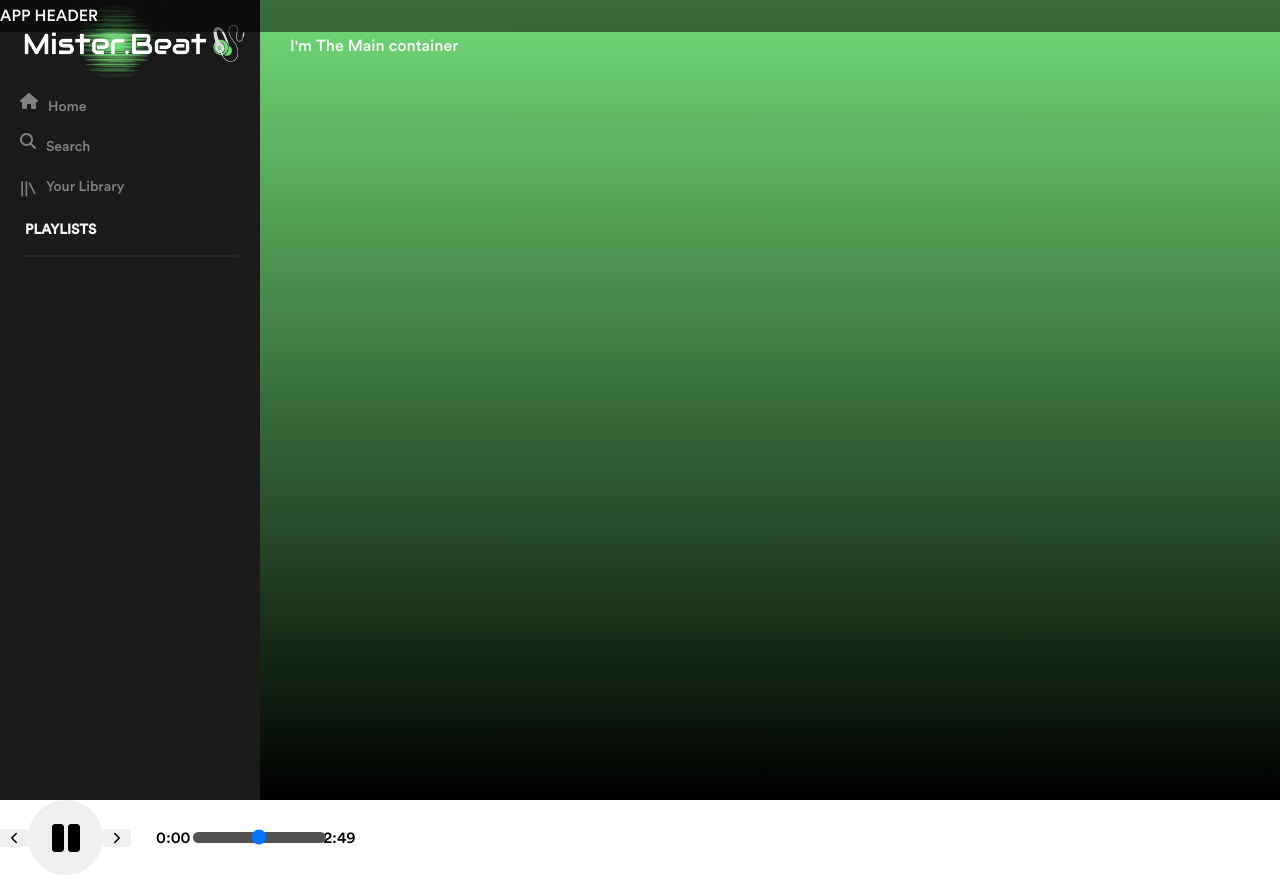
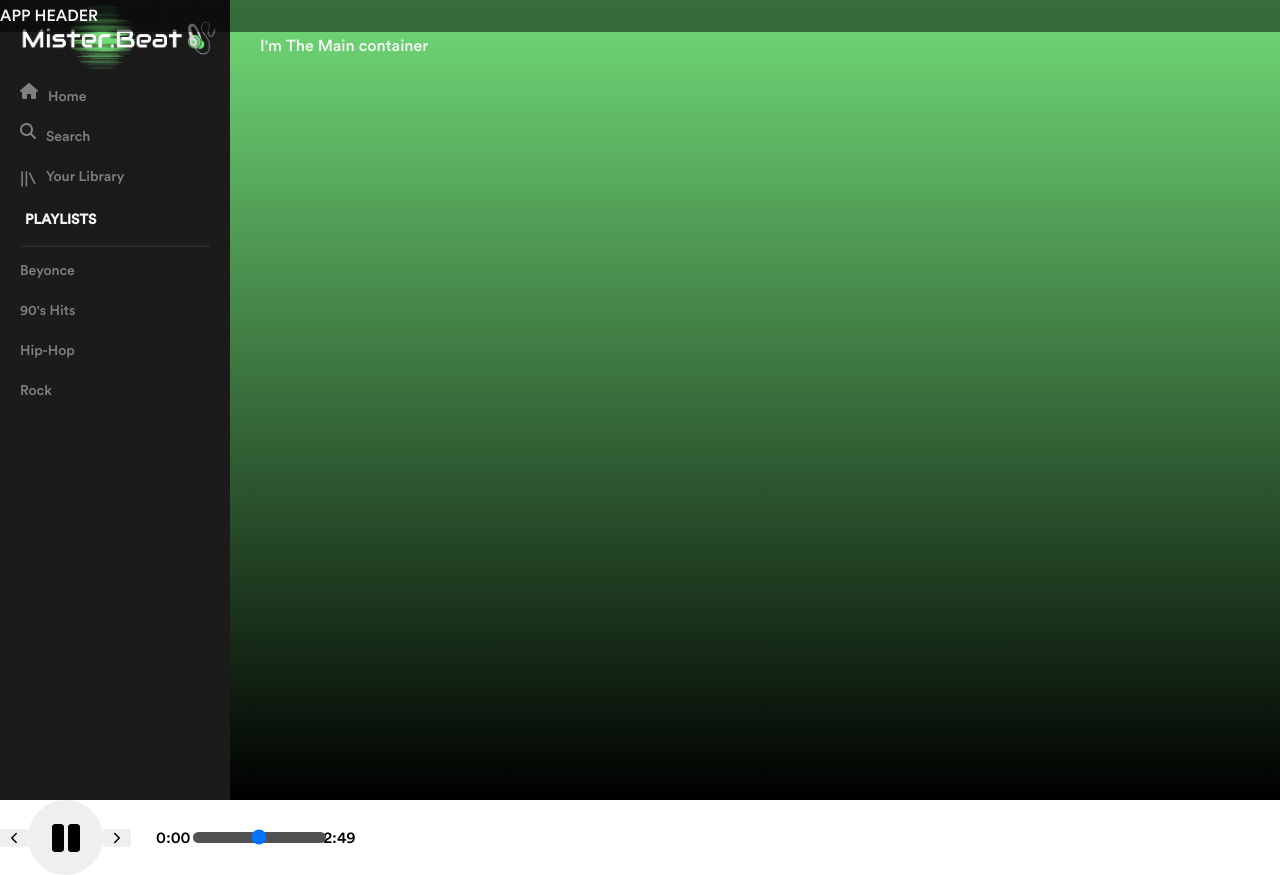
Before and after one commit to RamBeer6/MisterBeat, a React (Create React App) app: page /home in a window 1280 px wide. Built offline with nearby package versions, Linux system fonts and the light colour scheme.

Commit message:
thur morning

```diff
--- a/src/assets/scss/cmps/main-container.scss
+++ b/src/assets/scss/cmps/main-container.scss
@@ -1,7 +1,7 @@
 .main-container {
   height: 100vh;
   padding: 30px;
-  flex: 0.8;
+  flex: 0.83;
   color: whitesmoke;
   background: linear-gradient(#71db77, rgba(0, 0, 0, 1));
 }
--- a/src/assets/scss/cmps/nav-bar.scss
+++ b/src/assets/scss/cmps/nav-bar.scss
@@ -1,9 +1,10 @@
 .nav-bar {
+  resize: both;
   padding-left: 10px;
   padding-right: 10px;
   height: 100vh;
   min-width: 230px;
-  flex: 0.2;
+  flex: 0.17;
   color: whitesmoke;
   background-color: #1d1a1a;
 }
--- a/src/cmps/NavBar.jsx
+++ b/src/cmps/NavBar.jsx
@@ -22,6 +22,10 @@ export default function NavBar() {
             </div>
             <strong className="nav-bar__title">Playlists</strong>
             <hr />
+            <NavBarOptions title="Beyonce" />
+            <NavBarOptions title="90's Hits" />
+            <NavBarOptions title="Hip-Hop" />
+            <NavBarOptions title="Rock" />
         </section>
     );
 }
```
Also changed, not shown: 1 other file (tests, documents, lock files or other folders).
